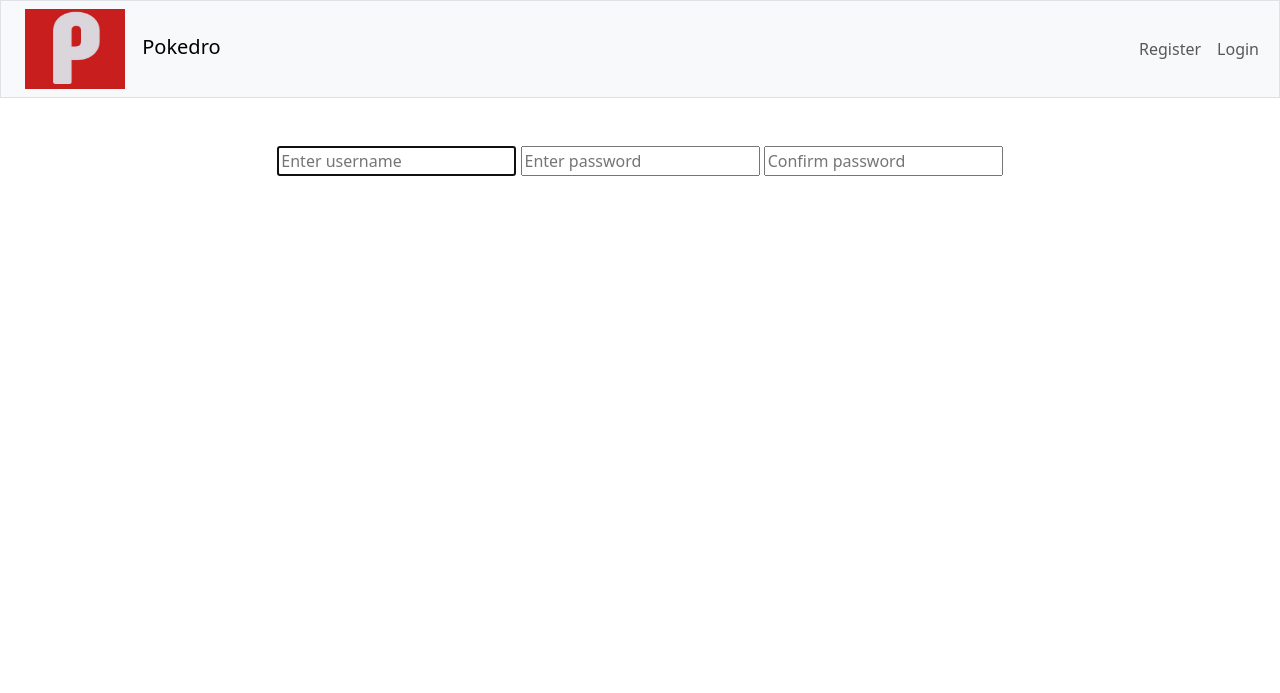
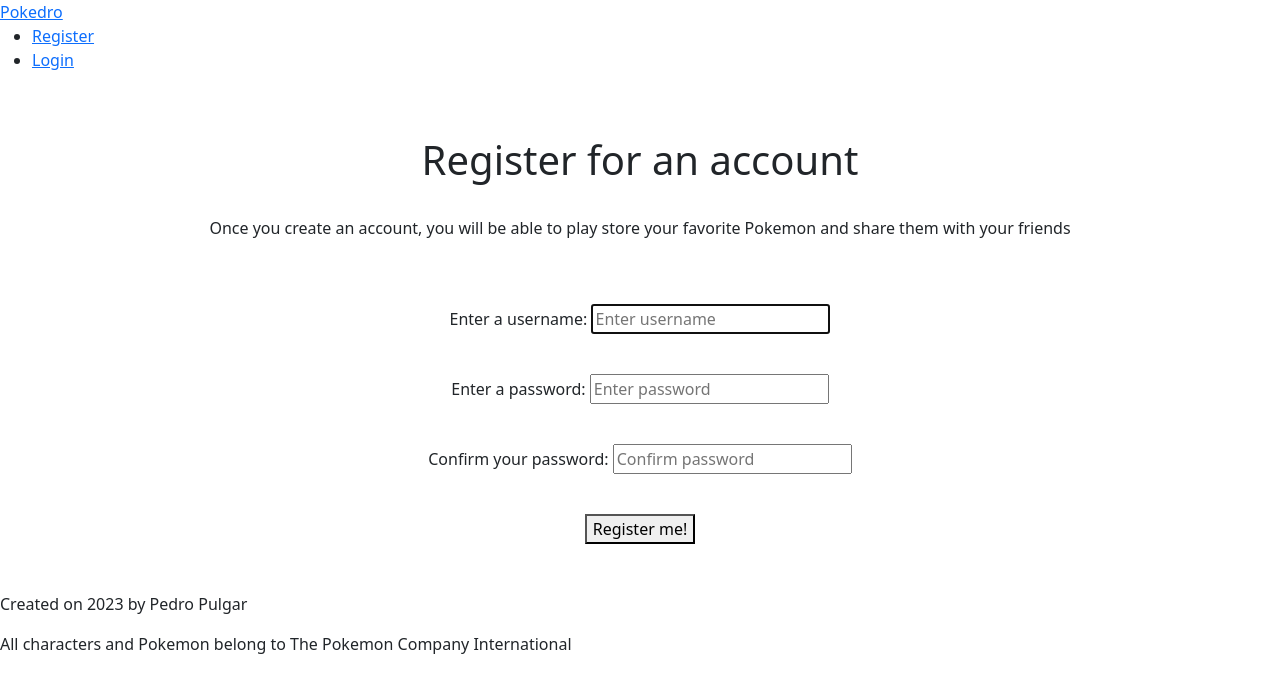
Before and after one commit to Pjdro/Pokedex, a Flask app: page /register in a window 1280 px wide. Shown: the top 693 px of the page. Run offline with Flask 2, Linux system fonts and the light colour scheme.

Commit message:
Add files via upload

```diff
--- a/templates/layout.html
+++ b/templates/layout.html
@@ -11,52 +11,39 @@
     <link href="https://cdn.jsdelivr.net/npm/bootstrap@5.3.0-alpha1/dist/css/bootstrap.min.css" rel="stylesheet" integrity="sha384-GLhlTQ8iRABdZLl6O3oVMWSktQOp6b7In1Zl3/Jr59b6EGGoI1aFkw7cmDA6j6gD" crossorigin="anonymous">
 
 
-    <title>Document {% block title %}{% endblock %} </title>
-</head>
-<body>
+    <title>{% block title %}{% endblock %} </title>
 
-    <nav class="bg-light border navbar navbar-expand-md navbar-light navbar bg-body-tertiary">
-        <div class="container-fluid">
-            <div class="container-fluid">
-                <a class="navbar-brand" href="/">
-                  <img src="/static/p.jpg" alt="Logo" width="100" height="80">
-                  <span class="align-text container-fluid logo">Pokedro</span>
-                </a>
-              </div>
-            <button aria-controls="navbar" aria-expanded="false" aria-label="Toggle navigation" class="navbar-toggler" data-bs-target="#navbar" data-bs-toggle="collapse" type="button">
-                <nav class="navbar navbar-expand-lg bg-body-tertiary">
-                    <div class="container-fluid">
-                      <a class="navbar-brand" href="#">Navbar</a>
-                      <button class="navbar-toggler" type="button" data-bs-toggle="collapse" data-bs-target="#navbarNav" aria-controls="navbarNav" aria-expanded="false" aria-label="Toggle navigation">
-                        <span class="navbar-toggler-icon"></span>
-                      </button>
-                      <div class="collapse navbar-collapse" id="navbarNav">
-                        <ul class="navbar-nav">
-                      <!--  {% if session["user_id"] %}  -->
-                          <li class="nav-item">
-                            <a class="nav-link" href="/favorites">Favorites</a>
-                          </li>
-                          <li class="nav-item">
-                            <a class="nav-link" href="#">Log Out</a>
-                          </li>
-                      <!-- {% else %} -->
-                          <li class="nav-item">
-                            <a class="nav-link" href="/register">Register</a>
-                          </li>
-                                  <li class="nav-item">
-                            <a class="nav-link" href="/login">Login</a>
-                          </li>
-                        </ul>
-                      </div>
-                    </div>
-                  </nav>
-                <!-- {% endif %} -->
+    <nav>
+        <div class="logo">
+          <a href="/">Pokedro</a>
         </div>
-    </nav>
+        <ul class="nav-items">
+        {% if session["user_id"] %}
+          <li><a href="/favorites">Favorites</a></li>
+          <li><a href="/trivia">Trivia</a></li>
+          <li><a href="/logout">Logout</a></li>
+        {% else %}
+            <li><a href="/register">Register</a></li>
+            <li><a href="/login">Login</a></li>
+        {% endif %}
+        </ul>
+      </nav>
+
 
     <main class="container-fluid py-5 text-center">
         {% block main %}{% endblock %}
     </main>
+</head>
+<body class="background">
+
 
 </body>
+
+<footer>
+    <div class="footer-bar">
+      <p>Created on 2023 by Pedro Pulgar </p>
+      <p>All characters and Pokemon belong to The Pokemon Company International</p>
+    </div>
+  </footer>
+
 </html>
--- a/templates/register.html
+++ b/templates/register.html
@@ -9,9 +9,28 @@
 {% if error_message %}
 <p class="error">{{ error_message }}</p>
 {% endif %}
-<form action="/register" method="post">
-    <input type="text" autocomplete="off" placeholder="Enter username" name="username" id="username" autofocus>
-    <input type="text" placeholder="Enter password" name="password" id="password">
-    <input type="text"  placeholder="Confirm password" name="confirmation" id="confirmation">
-</form>
+<div>
+    <h1>Register for an account</h1>
+    <br>
+    <p>Once you create an account, you will be able to play store your favorite Pokemon and share them with your friends</p>
+    <br>
+</div>
+<br>
+<div class="ctr">
+    <form action="/register" method="post">
+        <p>Enter a username:
+        <input type="text" autocomplete="off" placeholder="Enter username" name="username" id="username" autofocus>
+        </p>
+        <br>
+        <p>Enter a password:
+        <input type="password" placeholder="Enter password" name="password" id="password">
+        </p>
+        <br>
+        <p>Confirm your password:
+        <input type="password"  placeholder="Confirm password" name="confirmation" id="confirmation">
+        </p>
+        <br>
+        <button class="button btn1" type="submit" > Register me!</button>
+    </form>
+</div>
 {% endblock %}
```
Also changed, not shown: templates/error.html (added, +28 -0 lines), templates/favorites.html (added, +31 -0 lines), templates/index.html (+44 -5 lines), templates/login.html (added, +33 -0 lines), templates/pokemon.html (+16 -4 lines), templates/result.html (added, +30 -0 lines), templates/trivia.html (added, +33 -0 lines).
